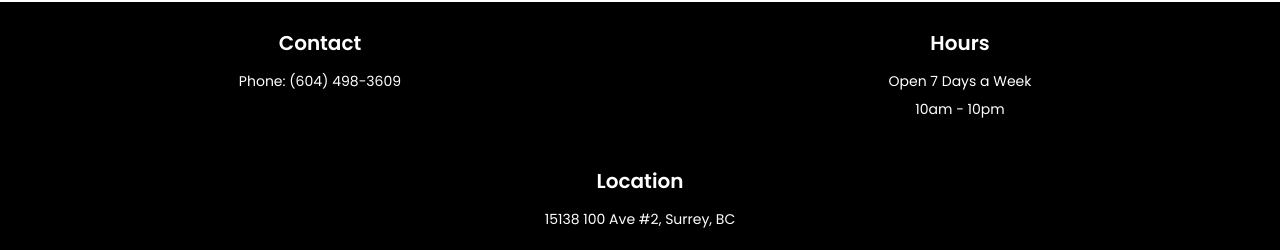
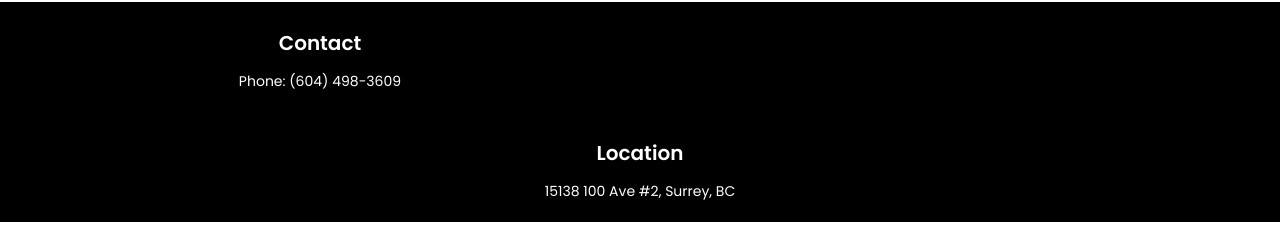
Before and after one commit to michaelbuii/Pho-Canada, a plain HTML site: page index.html in a window 1280 px wide. Shown: the part 2935-3185 px from the top of the page. After the commit the page ends 3157 px from the top, so only its background shows below. Drawn offline with Linux system fonts and the light colour scheme; a web font is replaced by a local one.

Commit message:
Update index.html hours

```diff
--- a/index.html
+++ b/index.html
@@ -392,9 +392,7 @@
             <p>Phone: <a href="tel:604-498-3609">(604) 498-3609</a></p>
         </div>
         <div id = "hours">
-            <h3>Hours</h3>
-            <p>Open 7 Days a Week</p>
-            <p>10am - 10pm</p>
+
         </div>
         <div id = "location">
             <h3>Location</h3>
```
